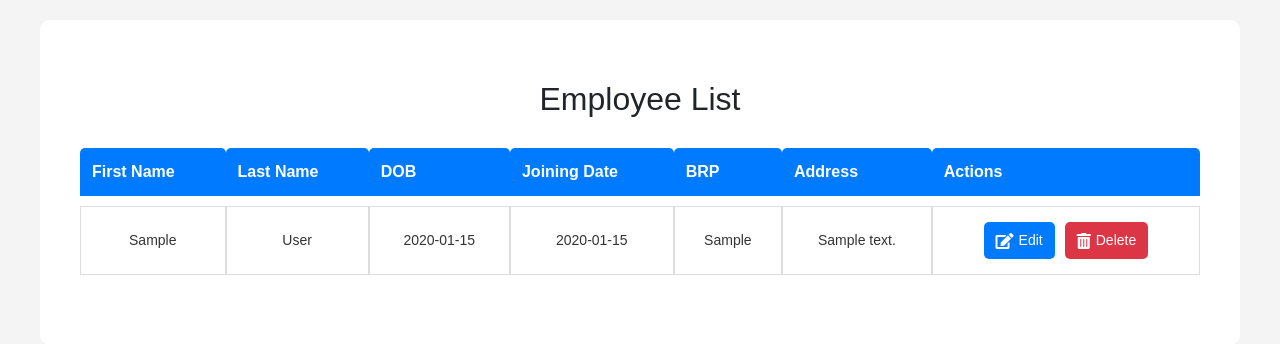
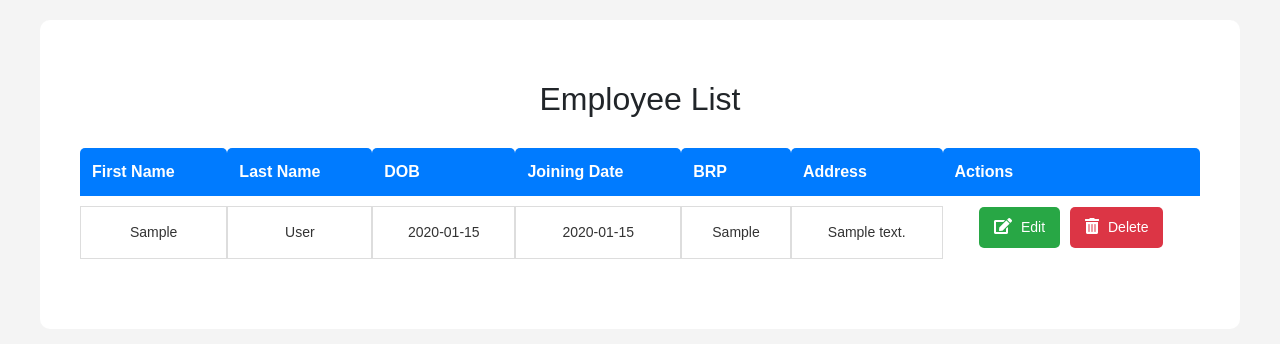
Before and after one commit to Harish45559/web_project, a Flask app: page /list_employees in a window 1280 px wide. Shown: the part 141-485 px from the top of the page. Run offline with Flask 3, Linux system fonts and the light colour scheme; a user stored in the database is signed in; tables that the repository leaves empty hold one stand-in row (values such as "Sample post").

Commit message:
Initial commit

```diff
--- a/app/templates/list_employees.html
+++ b/app/templates/list_employees.html
@@ -3,38 +3,41 @@
 {% block title %}Employee List{% endblock %}
 
 {% block content %}
-<div class="employee-list-container">
+<div style="max-width: 1200px; margin: 20px auto; padding: 20px; background: white; border-radius: 10px; text-align: center;">
     <h2>Employee List</h2>
 
-    <table class="employee-table">
+    <table style="width: 100%; margin-top: 20px; border-collapse: separate; border-spacing: 0 10px;">
         <thead>
-            <tr>
-                <th>First Name</th>
-                <th>Last Name</th>
-                <th>DOB</th>
-                <th>Joining Date</th>
-                <th>BRP</th>
-                <th>Address</th>
-                <th>Actions</th>
+            <tr style="background-color: #007bff; color: white; text-align: left;">
+                <th style="padding: 12px; font-size: 16px; border-radius: 5px 5px 0 0;">First Name</th>
+                <th style="padding: 12px; font-size: 16px; border-radius: 5px 5px 0 0;">Last Name</th>
+                <th style="padding: 12px; font-size: 16px; border-radius: 5px 5px 0 0;">DOB</th>
+                <th style="padding: 12px; font-size: 16px; border-radius: 5px 5px 0 0;">Joining Date</th>
+                <th style="padding: 12px; font-size: 16px; border-radius: 5px 5px 0 0;">BRP</th>
+                <th style="padding: 12px; font-size: 16px; border-radius: 5px 5px 0 0;">Address</th>
+                <th style="padding: 12px; font-size: 16px; border-radius: 5px 5px 0 0;">Actions</th>
             </tr>
         </thead>
         <tbody>
             {% for employee in employees %}
-            <tr>
-                <td>{{ employee.first_name }}</td>
-                <td>{{ employee.last_name }}</td>
-                <td>{{ employee.dob }}</td>
-                <td>{{ employee.joining_date }}</td>
-                <td>{{ employee.brp }}</td>
-                <td>{{ employee.address }}</td>
-                <td class="actions-column">
-                    <a href="{{ url_for('main.edit_employee', employee_id=employee.id) }}" class="btn btn-primary">
-                        <i class="fas fa-edit"></i> Edit
+            <tr style="background: white; border-radius: 10px; transition: 0.3s ease-in-out;">
+                <td style="padding: 15px; border: 1px solid #ddd; font-size: 14px; color: #333;">{{ employee.first_name }}</td>
+                <td style="padding: 15px; border: 1px solid #ddd; font-size: 14px; color: #333;">{{ employee.last_name }}</td>
+                <td style="padding: 15px; border: 1px solid #ddd; font-size: 14px; color: #333;">{{ employee.dob }}</td>
+                <td style="padding: 15px; border: 1px solid #ddd; font-size: 14px; color: #333;">{{ employee.joining_date }}</td>
+                <td style="padding: 15px; border: 1px solid #ddd; font-size: 14px; color: #333;">{{ employee.brp }}</td>
+                <td style="padding: 15px; border: 1px solid #ddd; font-size: 14px; color: #333;">{{ employee.address }}</td>
+                <td style="display: flex; justify-content: center; gap: 10px; text-align: center;">
+                    <a href="{{ url_for('main.edit_employee', employee_id=employee.id) }}"
+                        style="padding: 10px 15px; border-radius: 5px; cursor: pointer; font-size: 14px; text-decoration: none; text-align: center; background-color: #28a745; color: white; border: none;">
+                        <i class="fas fa-edit" style="font-size: 16px; margin-right: 5px;"></i> Edit
                     </a>
 
                     <form method="POST" action="{{ url_for('main.delete_employee', employee_id=employee.id) }}" style="display:inline;">
-                        <button type="submit" class="btn btn-danger" onclick="return confirm('Are you sure you want to delete this employee?')">
-                            <i class="fas fa-trash-alt"></i> Delete
+                        <button type="submit"
+                            style="padding: 10px 15px; border-radius: 5px; cursor: pointer; font-size: 14px; text-align: center; background-color: #dc3545; color: white; border: none;"
+                            onclick="return confirm('Are you sure you want to delete this employee?')">
+                            <i class="fas fa-trash-alt" style="font-size: 16px; margin-right: 5px;"></i> Delete
                         </button>
                     </form>
                 </td>
@@ -43,4 +46,5 @@
         </tbody>
     </table>
 </div>
+
 {% endblock %}
--- a/config.py
+++ b/config.py
@@ -1,10 +1,9 @@
 import os
 from dotenv import load_dotenv
 
-# Load environment variables
 load_dotenv()
 
 class Config:
     SECRET_KEY = os.getenv('SECRET_KEY', 'default_secret_key')
-    SQLALCHEMY_DATABASE_URI = os.getenv('postgresql://postgresql_postgres_qwerty123at5432_user:8NgAmKjVFXhs8Es8OIjySXSQlZo09kk7@dpg-cu97n0lds78s73bfhtgg-a/postgresql_postgres_qwerty123at5432')  # Make sure this line is correct
+    SQLALCHEMY_DATABASE_URI = os.getenv('DATABASE_URL', 'sqlite:///default.db')  # Render will override this
     SQLALCHEMY_TRACK_MODIFICATIONS = False
--- a/wsgi.py
+++ b/wsgi.py
@@ -1,4 +1,4 @@
-from app import create_app # type: ignore
+from yourapp import create_app # type: ignore
 
 app = create_app()
 
```
Also changed, not shown: app/__init__.py (+7 -2 lines), 1 other file.
